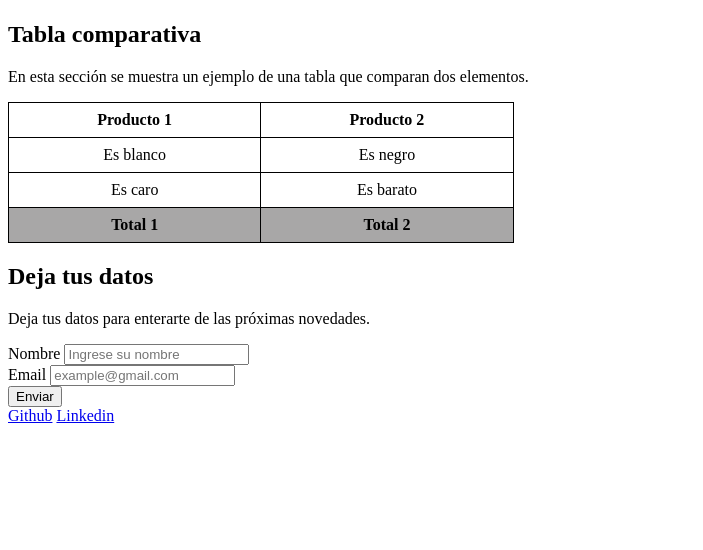
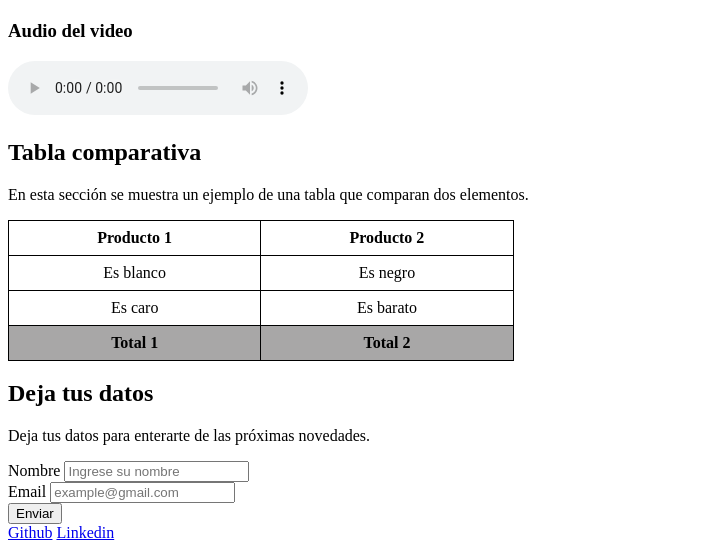
Before and after one commit to Alvaro-Rubina/Programacion-3, a plain HTML site: page TP1/index.html in a window 1280 px wide. Shown: the part 1285-1835 px from the top of the page, without its empty margins (0-703 px from the left). Before the commit the page ends 1718 px from the top, so only its background shows below. Drawn offline with Linux system fonts and the light colour scheme.

Commit message:
Agregado archivo de audio mp3

```diff
--- a/TP1/index.html
+++ b/TP1/index.html
@@ -77,6 +77,11 @@
             <video width="640" height="360" controls loop>
                 <source src="assets/lofi-video.mp4" type="video/mp4">
             </video>
+
+            <h3>Audio del video</h3>
+            <audio controls>
+                <source src="assets/lofi-audio.mp3" type="audio/mpeg">
+
         </div>
 
         <div>
```
Also changed, not shown: 1 other file.
